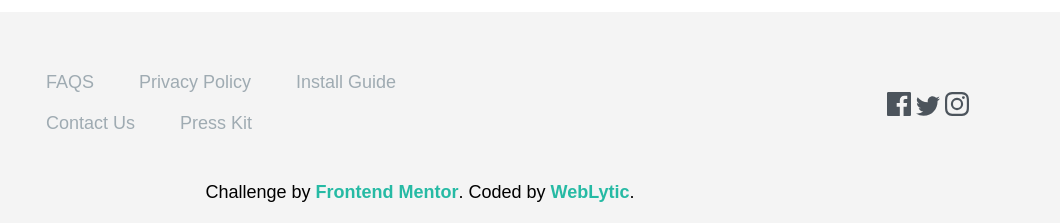
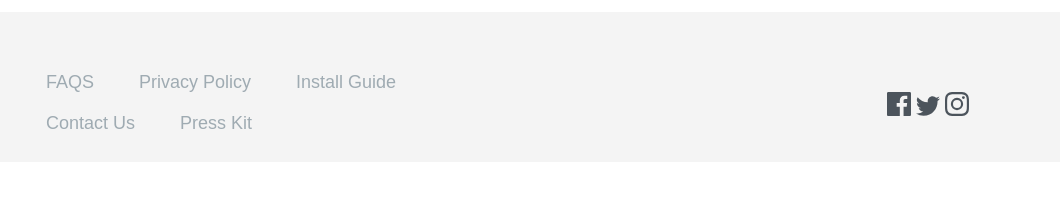
Before and after one commit to WebLytic/Clipboard-landing-page, a plain HTML site: page clipboard-landing-page-master/index.html in a window 1280 px wide. Shown: the part 3614-3837 px from the top of the page, 220-1280 px from the left. After the commit the page ends 3786 px from the top, so only its background shows below. Drawn offline with Linux system fonts and the light colour scheme; a web font is replaced by a local one.

Commit message:
Update index.html

```diff
--- a/clipboard-landing-page-master/index.html
+++ b/clipboard-landing-page-master/index.html
@@ -134,9 +134,5 @@
       </div>
     </div>
   </footer>
-    <p class="attribution">
-      Challenge by <a href="https://www.frontendmentor.io?ref=challenge" target="_blank">Frontend Mentor</a>.
-      Coded by <a href="#">WebLytic</a>.
-    </p>
 </body>
 </html>
```
